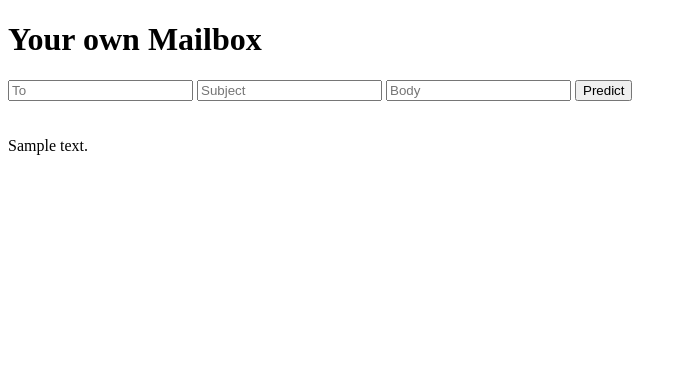
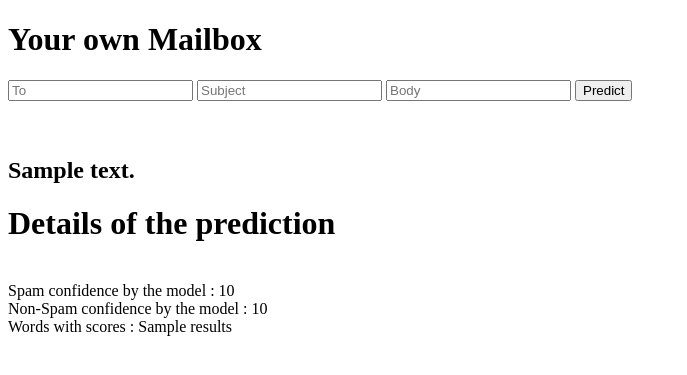
Before and after one commit to sayantanbasu05/Spam_demo_app, a Flask app: template templates/index.html in a window 1280 px wide. Shown: the top 375 px of the page, without its empty margins (0-687 px from the left). Run offline with Flask 2, Linux system fonts and the light colour scheme; the template is opened without the code that fills it: most values are stand-ins (such as "Sample title", 1, 10 or a date in 2020); parts of the project's set-up code (start-up, migrations or seed data) failed here and were passed over.

Commit message:
Update index.html

```diff
--- a/templates/index.html
+++ b/templates/index.html
@@ -26,10 +26,14 @@
 
    <br>
    <br>
-   {{ prediction_text }}
+   <h2>{{ prediction_text }}</h2>
 
  </div>
 
+<h1> Details of the prediction</h1><br>
+Spam confidence by the model : {{ spam_score }}<br>
+Non-Spam confidence by the model : {{ non_spam_score }}<br>
+Words with scores : {{ results}} <br>
 
 </body>
 </html>
```
